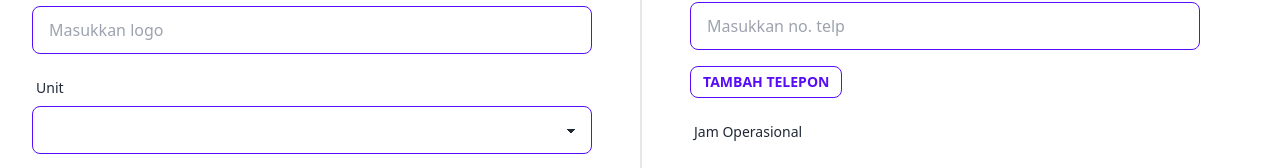
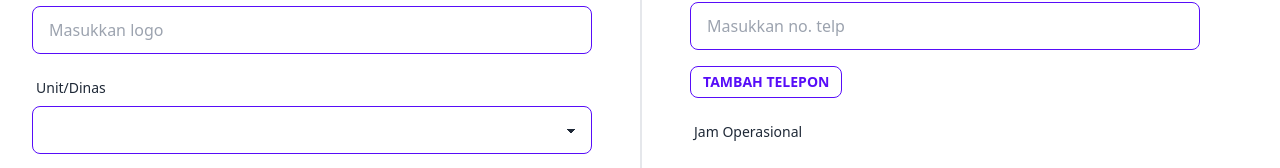
Before and after one commit to Ibwedagama/portal-jabarprov-public-service-form, a Nuxt app: page / in a window 1280 px wide. Shown: the part 534-702 px from the top of the page. Built offline with nearby package versions, Linux system fonts and the light colour scheme.

Commit message:
style: fix label on unit input; add loading text on submit

```diff
--- a/app.vue
+++ b/app.vue
@@ -39,7 +39,7 @@
               <BaseSelect
                 v-model="form.general_information.unit"
                 :options="unitOptions"
-                label="Unit"
+                label="Unit/Dinas"
                 class="mb-4"
               />
 
@@ -506,7 +506,7 @@
             for="my-modal"
             class="btn modal-button"
           >
-            SUBMIT FORM
+            {{ submitStatus === 'LOADING' ? 'LOADING...' : 'SUBMIT FORM' }}
           </label>
 
           <!-- Put this part before </body> tag -->
```
